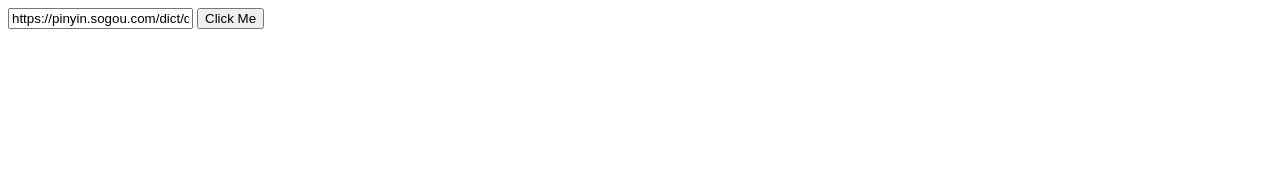
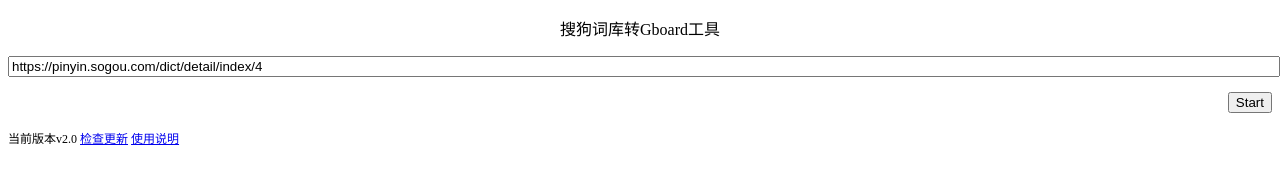
Before and after one commit to Awezome/sougou_dict_to_gboard, a plain HTML site: page index.html in a window 1280 px wide. Drawn offline with Linux system fonts and the light colour scheme.

Commit message:
update gui

```diff
--- a/index.html
+++ b/index.html
@@ -1,11 +1,58 @@
-<div>
-    <input type="text" name="url" value="https://pinyin.sogou.com/dict/detail/index/4"/>
-    <button id="btn">Click Me</button>
-    <div id="message"></div>
-</div>
+<!DOCTYPE html>
+<html lang="en">
+<head>
+    <meta charset="UTF-8">
+    <style>
+        table {
+            width: 100%;
+            border-collapse: collapse;
+        }
+        table td {
+            padding: 2px 0;
+            height:32px;
+            border: 0 solid #ccc;
+        }
+    </style>
+</head>
+<body>
+
+<table>
+    <tr>
+        <td colspan="2" style="text-align: center;height: 36px;">
+            <span style="font-size: 16px;">搜狗词库转Gboard工具</span>
+        </td>
+    </tr>
+    <tr>
+        <td colspan="2">
+            <input style="width: 100%;" type="text" name="url" value="https://pinyin.sogou.com/dict/detail/index/4" />
+        </td>
+    </tr>
+    <tr>
+        <td>
+            <div id="message"></div>
+        </td>
+        <td style="text-align: right;">
+            <button id="btn">Start</button>
+        </td>
+    </tr>
+    <tr>
+        <td colspan="2" style="font-size: 12px;">
+            当前版本v2.0
+            <a href='https://github.com/Awezome/sougou_dict_to_gboard/releases'>检查更新</a>
+            <a href='https://github.com/Awezome/sougou_dict_to_gboard'>使用说明</a>
+        </td>
+    </tr>
+</table>
+</body>
 <script type="text/tiscript">
 $(#btn).on("click",function(){
     var url=$(input[name="url"]).value.trim()
     view.getNetInformation(url);
 });
+self.on("click", "a[href^=http]", function(evt) {
+    var href = this.attributes["href"];
+    Sciter.launch(href);
+    return true;
+  });
 </script>
+</html>
```
Also changed, not shown: 3 other files.
